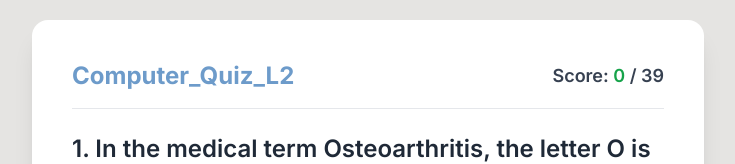
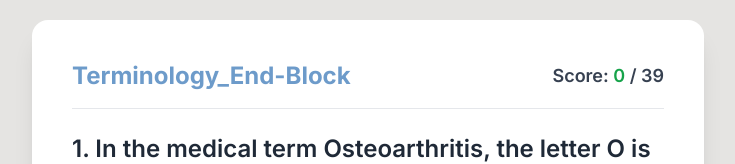
Before and after one commit to shabazrasheed10-rgb/Terminology_End-Block, a plain HTML site: page index.html in a window 1280 px wide. Shown: the top 164 px of the page, without its empty margins (272-1007 px from the left). Drawn offline with nearby package versions, Linux system fonts and the light colour scheme.

Commit message:
Update quiz title from 'Computer_Quiz_L2' to 'Terminology_End-Block'

```diff
--- a/index.html
+++ b/index.html
@@ -46,7 +46,7 @@
   <div id="quiz-container" class="w-full max-w-2xl bg-white shadow-xl rounded-2xl p-6 md:p-10">
 
    <div class="flex justify-between items-center mb-6 border-b pb-4 border-gray-200">
-    <h1 class="text-2xl font-bold text-[#6D9BCA]">Computer_Quiz_L2</h1>
+    <h1 class="text-2xl font-bold text-[#6D9BCA]">Terminology_End-Block</h1>
 
     <div class="text-lg font-semibold text-gray-700">
       Score: <span id="score-display" class="text-green-600">0</span> / <span id="total-questions">0</span>
```
